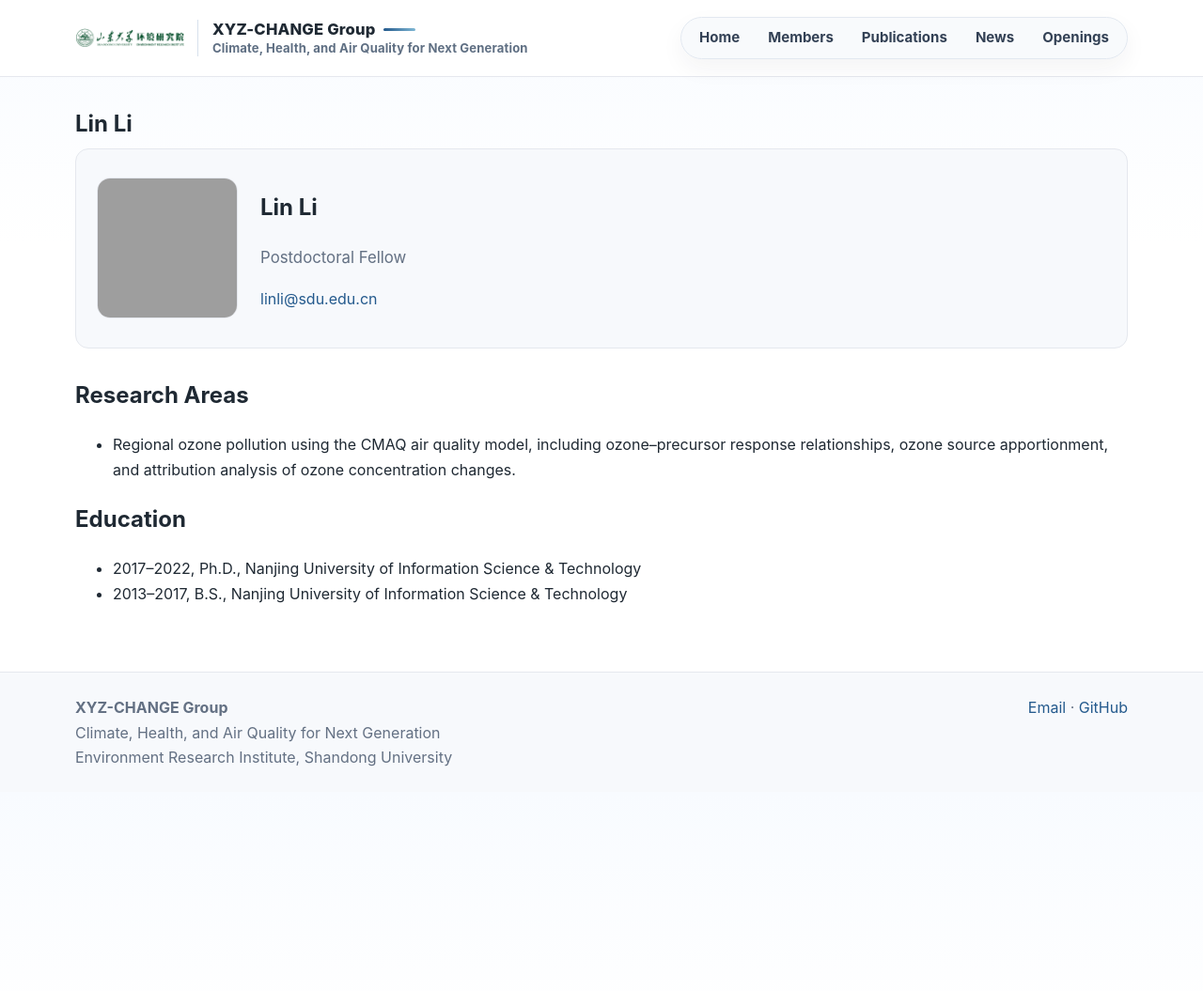
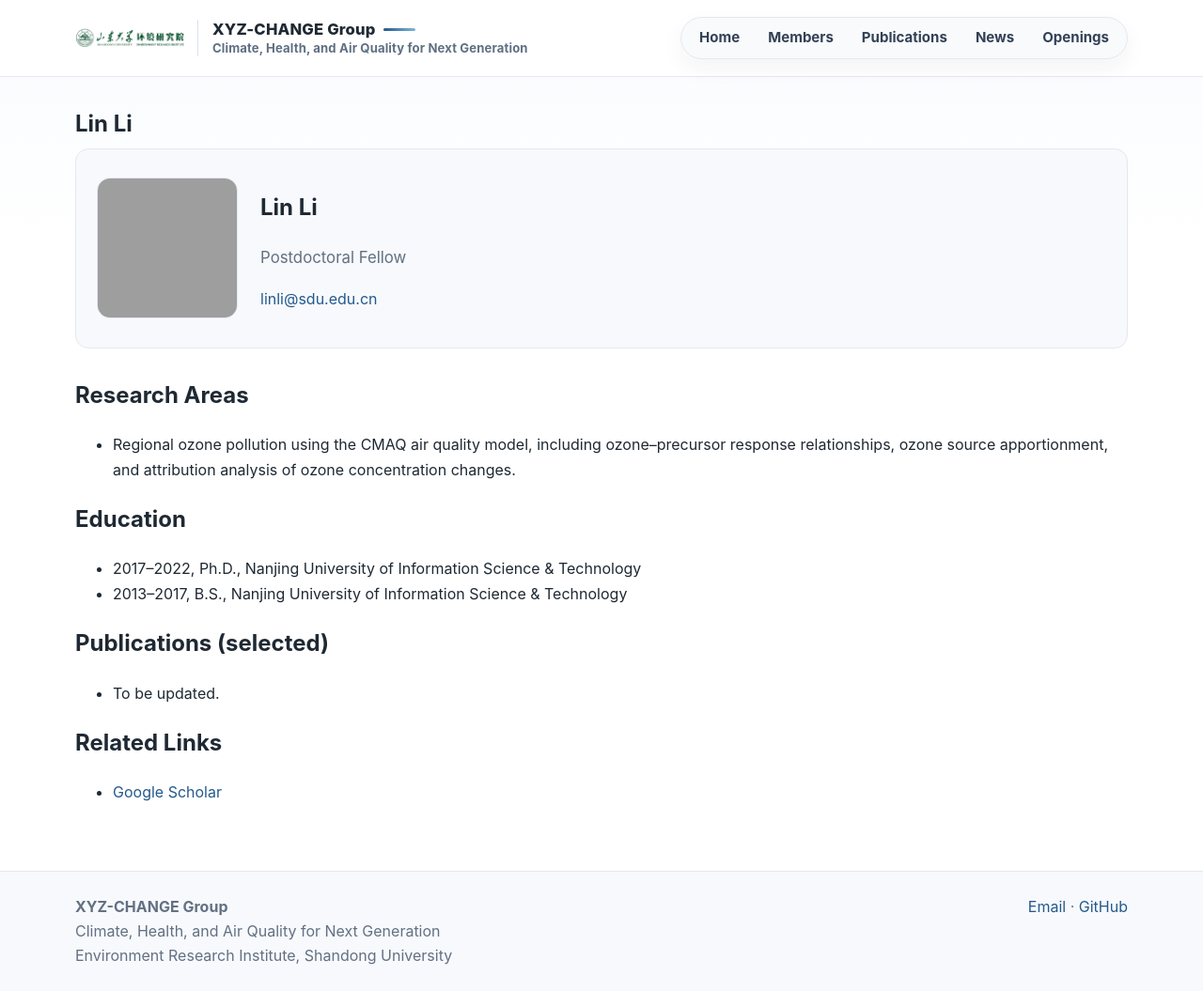
Before and after one commit to MuJSh/xyz_CHANGE, a Jekyll site: the page built from _pages/lin-li.md, in a window 1280 px wide and 1055 px high. Shown: the whole window at 94% size. Built offline with Jekyll 4.4.1, drawn with Linux system fonts in a browser that asks for light colours.

Commit message:
Add profile publications and links for Lin Li

```diff
--- a/_pages/lin-li.md
+++ b/_pages/lin-li.md
@@ -21,3 +21,11 @@ permalink: /members/lin-li/
 
 - 2017–2022, Ph.D., Nanjing University of Information Science & Technology
 - 2013–2017, B.S., Nanjing University of Information Science & Technology
+
+## Publications (selected)
+
+- To be updated.
+
+## Related Links
+
+- [Google Scholar](https://scholar.google.com/scholar?q=Lin+Li)
```
